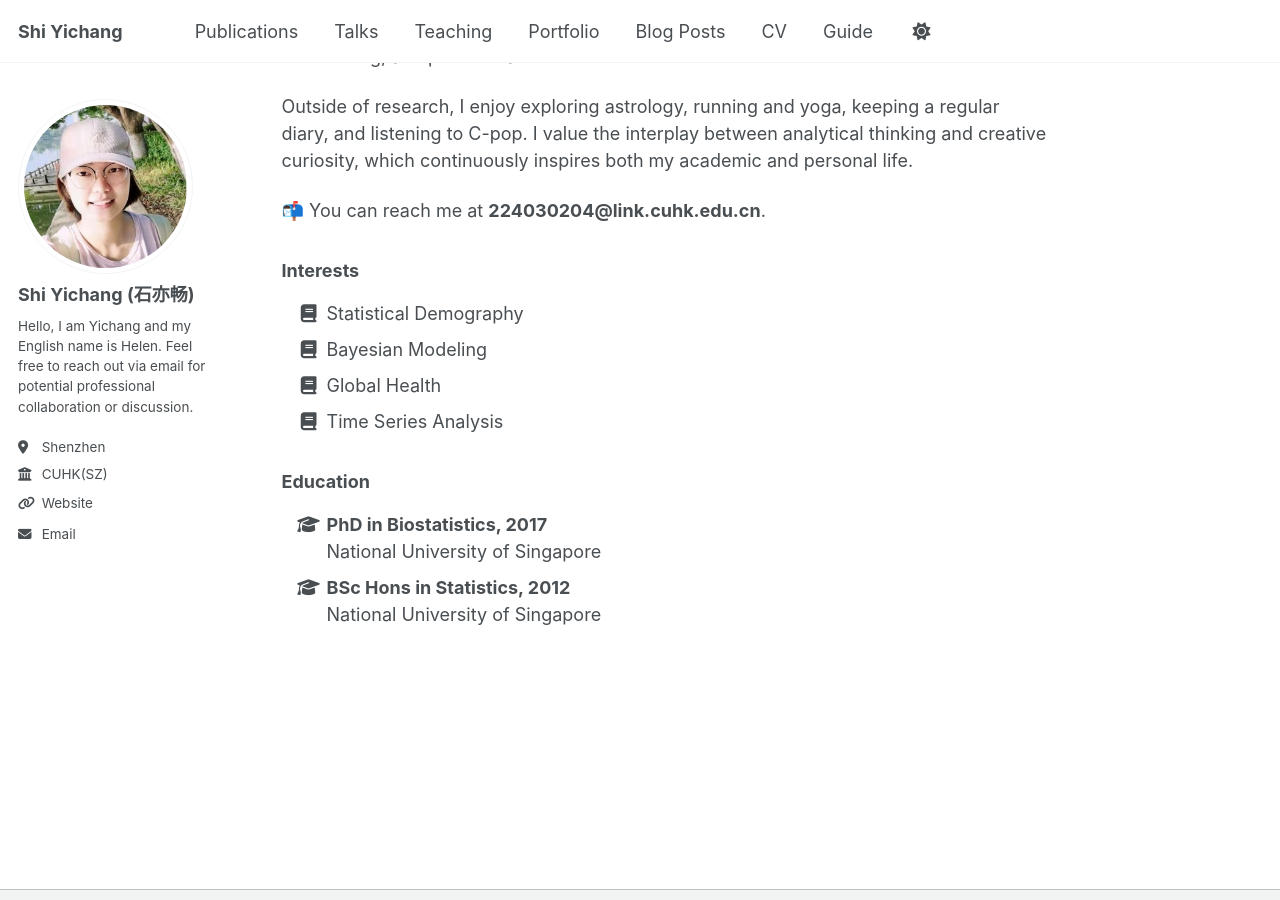
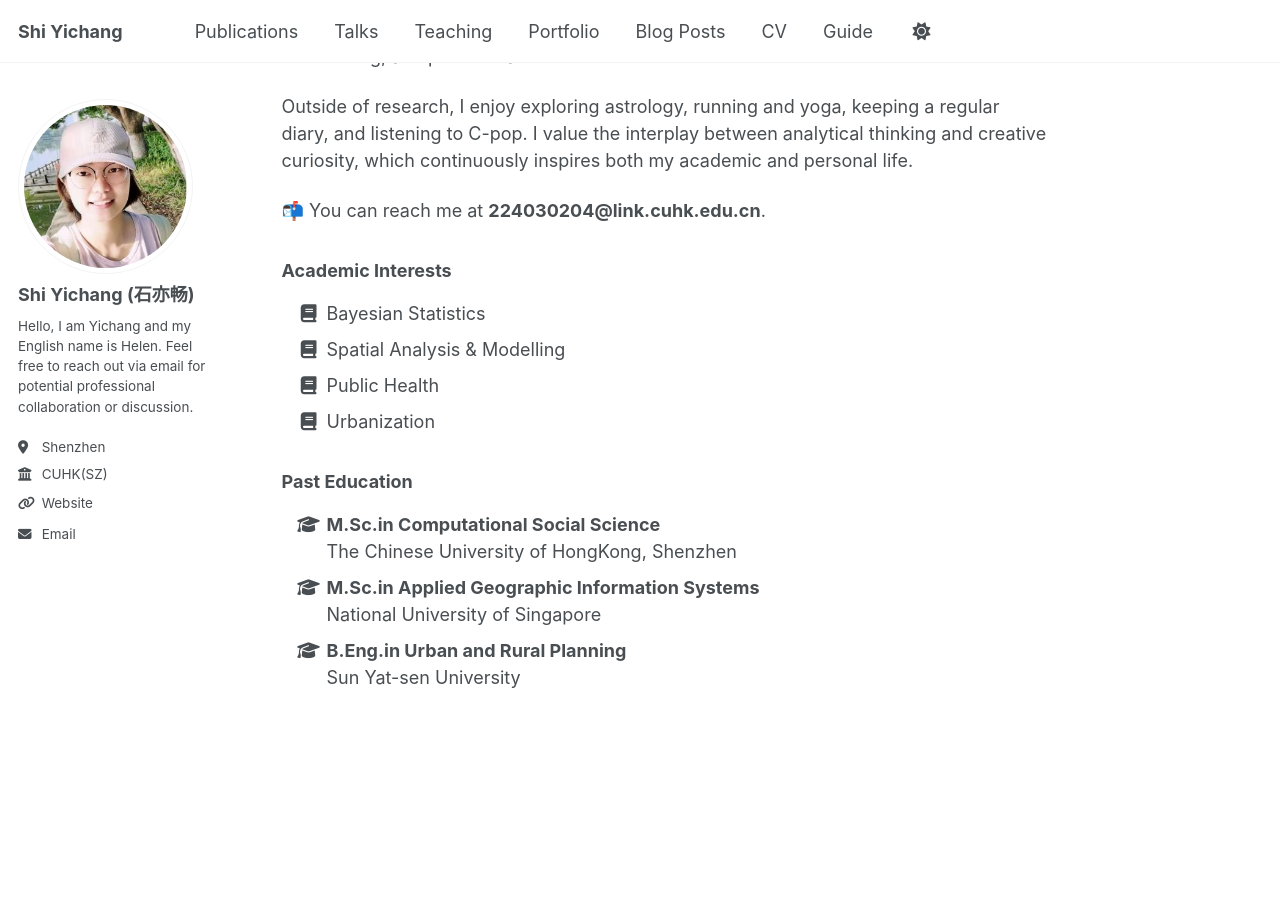
Before and after one commit to Helensyc/helensyc.github.io, a Jekyll site: the page built from _pages/about.md, in a window 1280 px wide and 900 px high, scrolled down 365 px. Built offline with Jekyll 4.4.1, drawn with Linux system fonts in a browser that asks for light colours.

Commit message:
about.md

```diff
--- a/_pages/about.md
+++ b/_pages/about.md
@@ -18,27 +18,32 @@ Outside of research, I enjoy exploring astrology, running and yoga, keeping a re
 <div class="row">
 
   <div class="col-md-6">
-    <h3>Interests</h3>
+    <h3>Academic Interests</h3>
     <ul class="fa-ul">
-      <li><i class="fa-li fa fa-book"></i> Statistical Demography</li>
-      <li><i class="fa-li fa fa-book"></i> Bayesian Modeling</li>
-      <li><i class="fa-li fa fa-book"></i> Global Health</li>
-      <li><i class="fa-li fa fa-book"></i> Time Series Analysis</li>
+      <li><i class="fa-li fa fa-book"></i> Bayesian Statistics</li>
+      <li><i class="fa-li fa fa-book"></i> Spatial Analysis & Modelling</li>
+      <li><i class="fa-li fa fa-book"></i> Public Health</li>
+      <li><i class="fa-li fa fa-book"></i> Urbanization</li>
     </ul>
   </div>
 
   <div class="col-md-6">
-    <h3>Education</h3>
+    <h3>Past Education</h3>
     <ul class="fa-ul">
       <li>
         <i class="fa-li fa fa-graduation-cap"></i>
-        <strong>PhD in Biostatistics, 2017</strong><br />
+        <strong>M.Sc.in Computational Social Science</strong><br />
+        The Chinese University of HongKong, Shenzhen
+      </li>
+      <li>
+        <i class="fa-li fa fa-graduation-cap"></i>
+        <strong>M.Sc.in Applied Geographic Information Systems</strong><br />
         National University of Singapore
       </li>
       <li>
         <i class="fa-li fa fa-graduation-cap"></i>
-        <strong>BSc Hons in Statistics, 2012</strong><br />
-        National University of Singapore
+        <strong>B.Eng.in Urban and Rural Planning </strong><br />
+        Sun Yat-sen University
       </li>
     </ul>
   </div>
```
